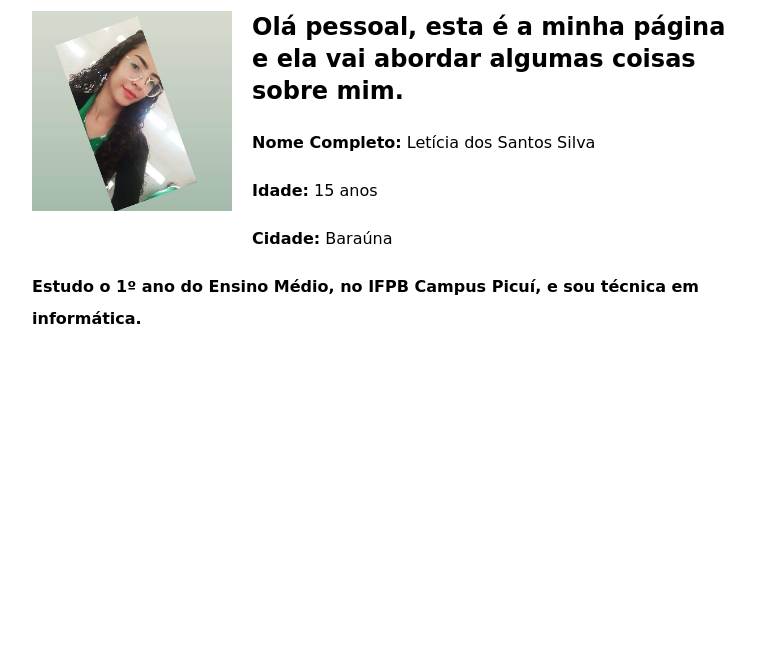
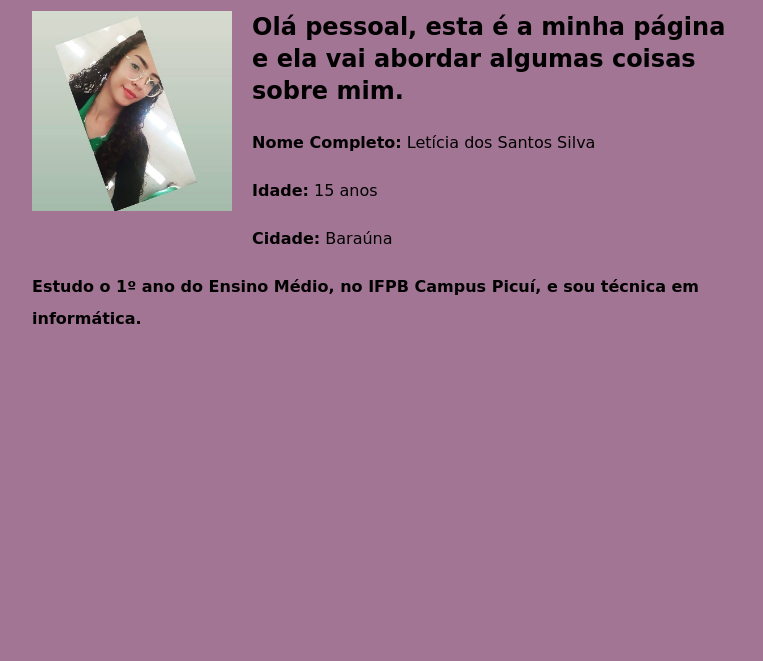
Before and after one commit to letxi/letxi.github.io, a plain HTML site: page index.html in a window 1280 px wide. Shown: the part 139-800 px from the top of the page, without its empty margins (258-1021 px from the left). Drawn offline with Linux system fonts and the light colour scheme; a web font is replaced by a local one.

Commit message:
Update style.css

```diff
--- a/style.css
+++ b/style.css
@@ -46,3 +46,7 @@ h1{
 .selecionado{
   border-bottom: 2px dotted black;
 }
+
+body{
+ background-color: rgb(163, 117, 148);
+}
```
